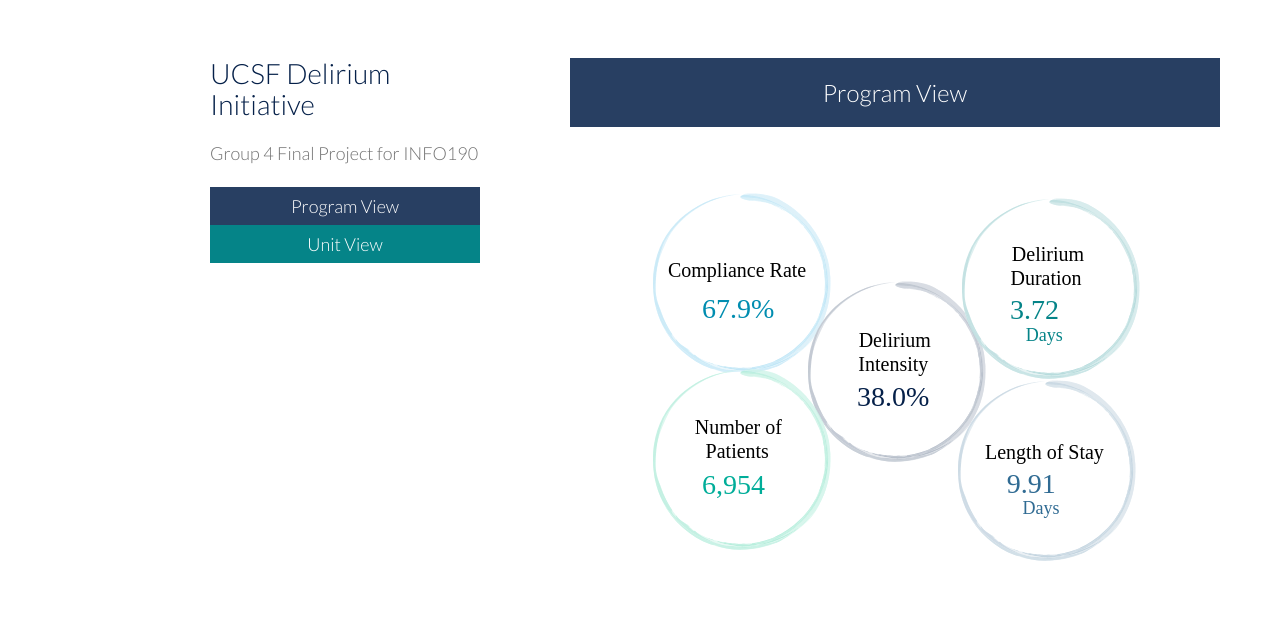
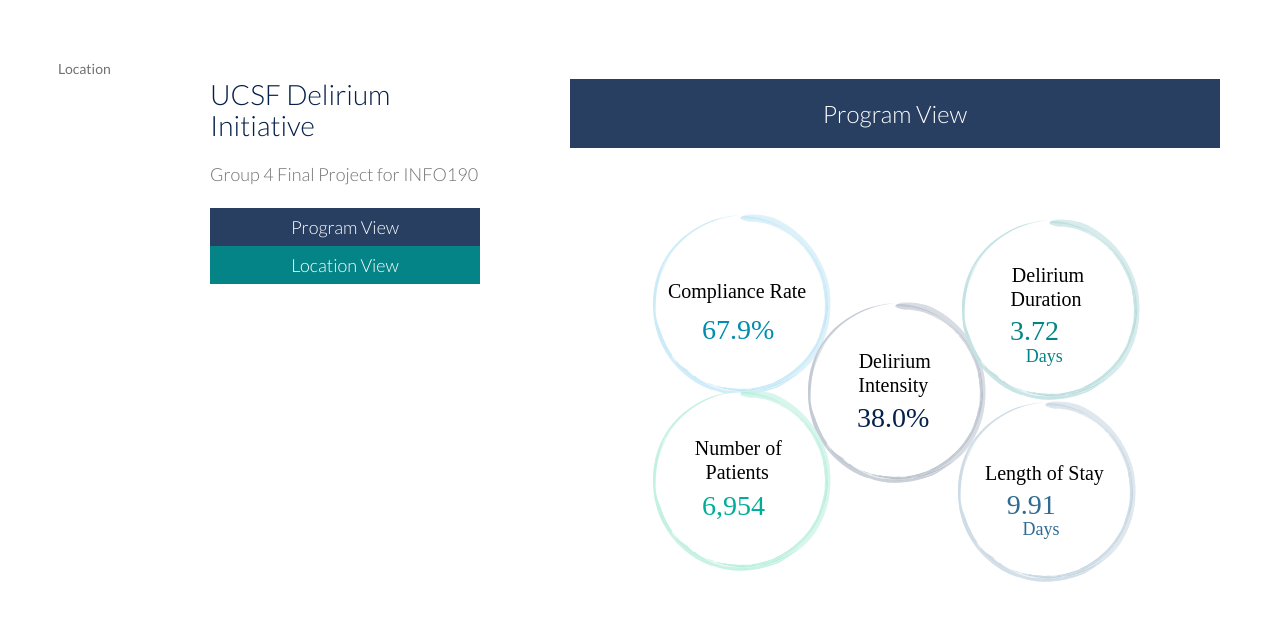
Before and after one commit to uadjet/DataViz4Delirium, a Jekyll site: the page built from index.md, in a window 1280 px wide. Shown: the top 632 px of the page. Built offline with Jekyll 4.4.1, drawn with Linux system fonts in a browser that asks for light colours; a script that is not in the unit is left out; grey boxes are pictures that could not be loaded.

Commit message:
Unit -> Location

```diff
--- a/_includes/header_Unit.html
+++ b/_includes/header_Unit.html
@@ -53,8 +53,8 @@
     <button class="button button2">Program View</button>
   </a> -->
 
-    <a href="{{ site.baseurl }}{% post_url 2017-11-6-Unit %}">
-      <button class="button button5">Unit View</button>
+    <a href="{{ site.baseurl }}{% post_url 2017-11-6-Location %}">
+      <button class="button button5">Location View</button>
     </a>
   </body>
 
--- a/_layouts/default.html
+++ b/_layouts/default.html
@@ -1,4 +1,4 @@
-<!doctype html>
+Location<!doctype html>
 <html lang="{{ site.lang | default: " en-US " }}">
 
 <head>
@@ -54,8 +54,8 @@
         <button class="button button2">Program View</button>
       </a>
 
-      <a href="{{ site.baseurl }}{% post_url 2017-11-6-Unit %}">
-        <button class="button button3">Unit View</button>
+      <a href="{{ site.baseurl }}{% post_url 2017-11-6-Location %}">
+        <button class="button button3">Location View</button>
       </a>
 
 
```
Also changed, not shown: _posts/2017-11-06-Location.md (renamed from _posts/2017-11-06-Unit.md, +1 -1 lines).
